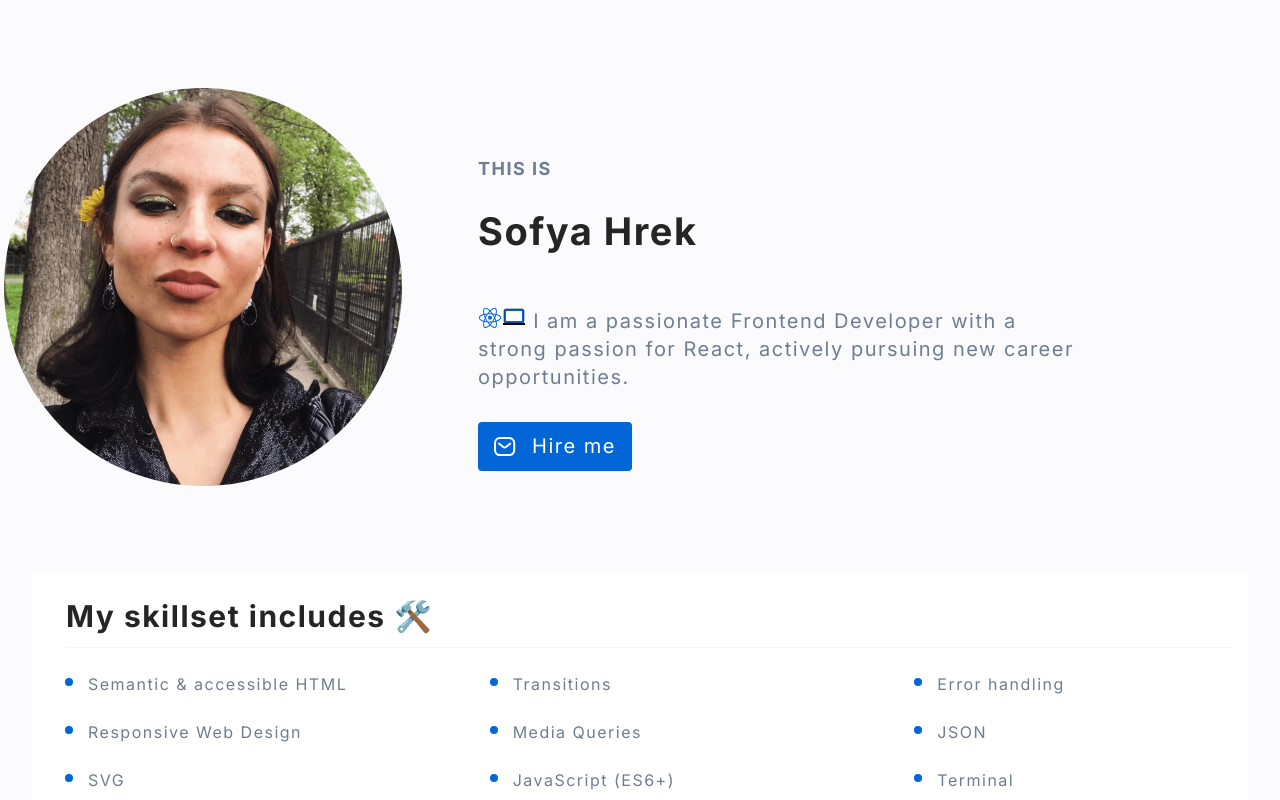
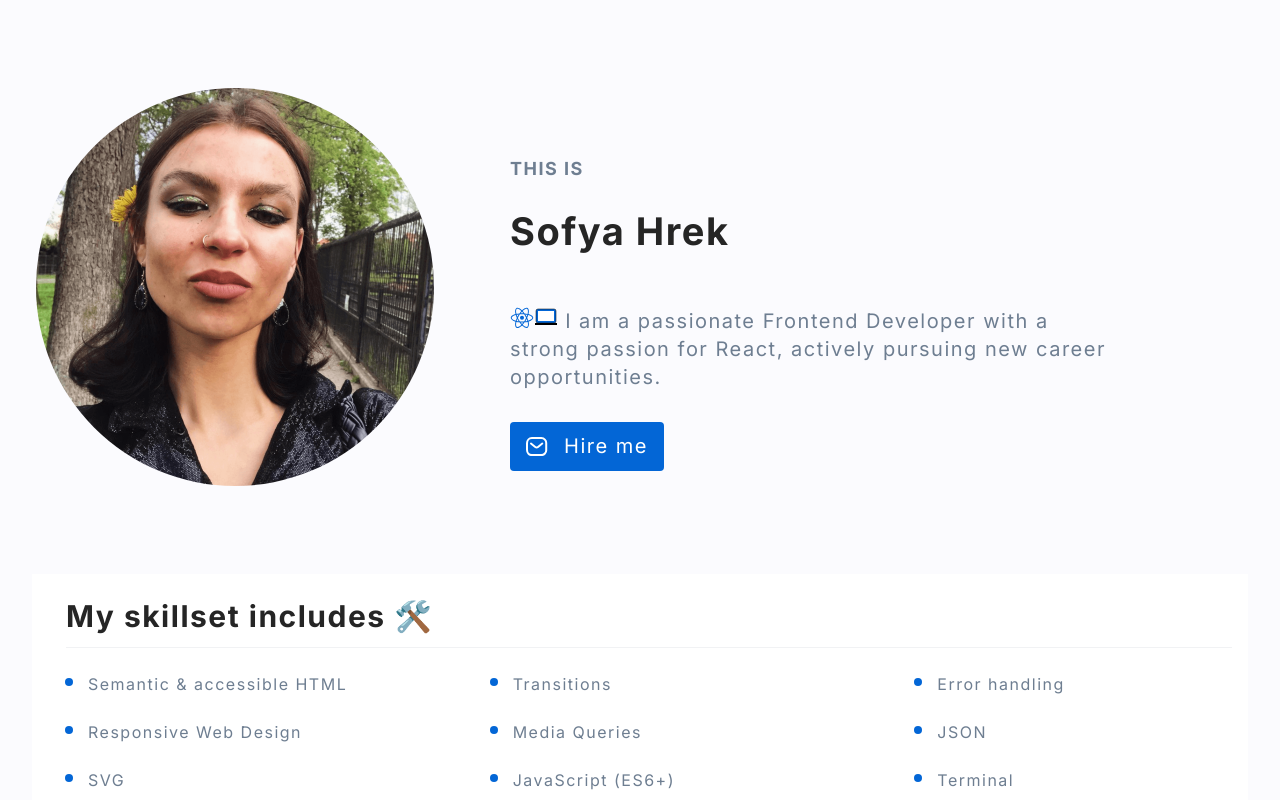
Before and after one commit to sofyahreksoftware/personal-homepage, a React (Create React App) app: page / in a window 1280 px wide. Shown: the top 800 px of the page. Built offline with nearby package versions, Linux system fonts and the light colour scheme.

Commit message:
chore: adjust widths to center body

```diff
--- a/src/Bio/styled.js
+++ b/src/Bio/styled.js
@@ -2,8 +2,8 @@ import styled from "styled-components";
 
 export const StyledBio = styled.header`
   display: grid;
-  margin: 72px 0;
-  text-align: left;
+  margin-top: 72px;
+  max-width: 1216px;
   grid-template-columns: auto 1fr;
   grid-gap: 66px;
   max-width: 1089px;
--- a/src/SkillsSection/styled.js
+++ b/src/SkillsSection/styled.js
@@ -3,8 +3,6 @@ import styled, { css } from "styled-components";
 export const StyledSection = styled.section`
   background-color: ${({ theme }) => theme.colors.white};
   margin: 72px auto;
-  max-width: 1216px;
-
   padding: 16px;
 
   @media (max-width: ${({ theme }) => theme.media.mobile}px) {
--- a/src/globalStyles.js
+++ b/src/globalStyles.js
@@ -11,7 +11,8 @@ html {
   }
 
 body {
- max-width: 1920px;
+ max-width: 1216px;
+ margin: 0 auto;
  background-color: ${({ theme }) => theme.colors.whiteLilac};
  font-family: "Inter", sans-serif;
  font-weight: 400px;
```
